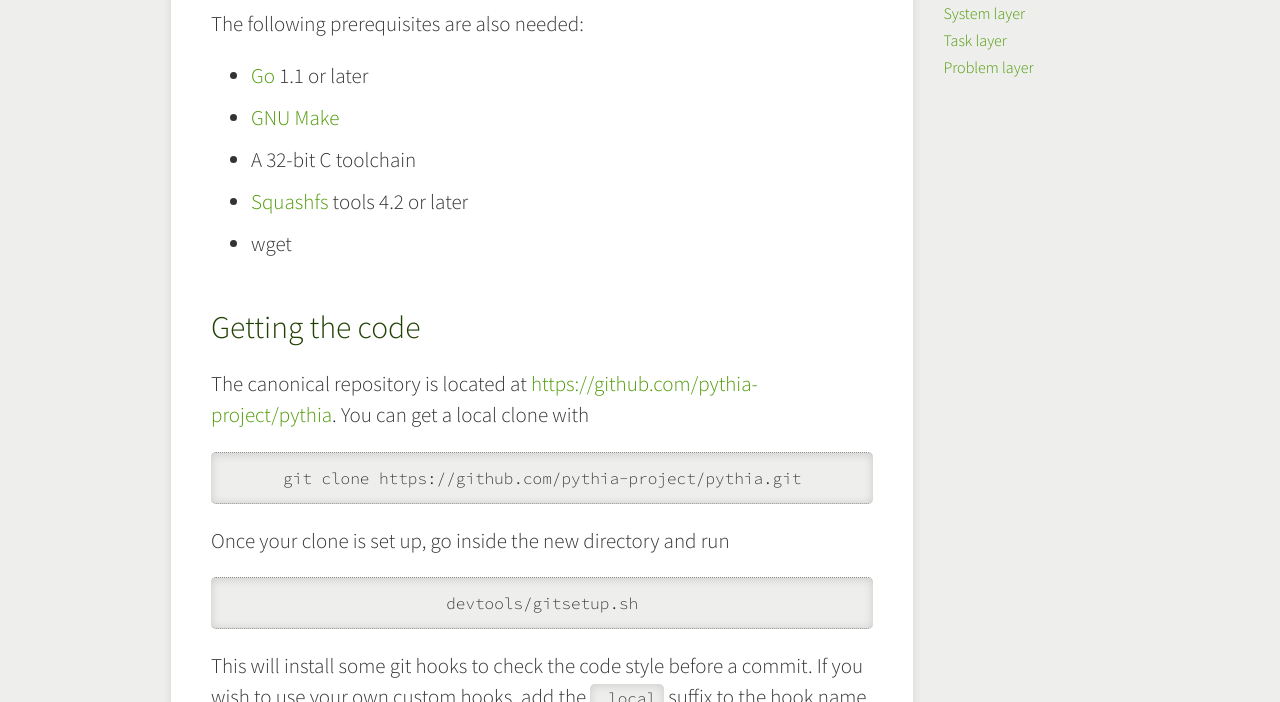
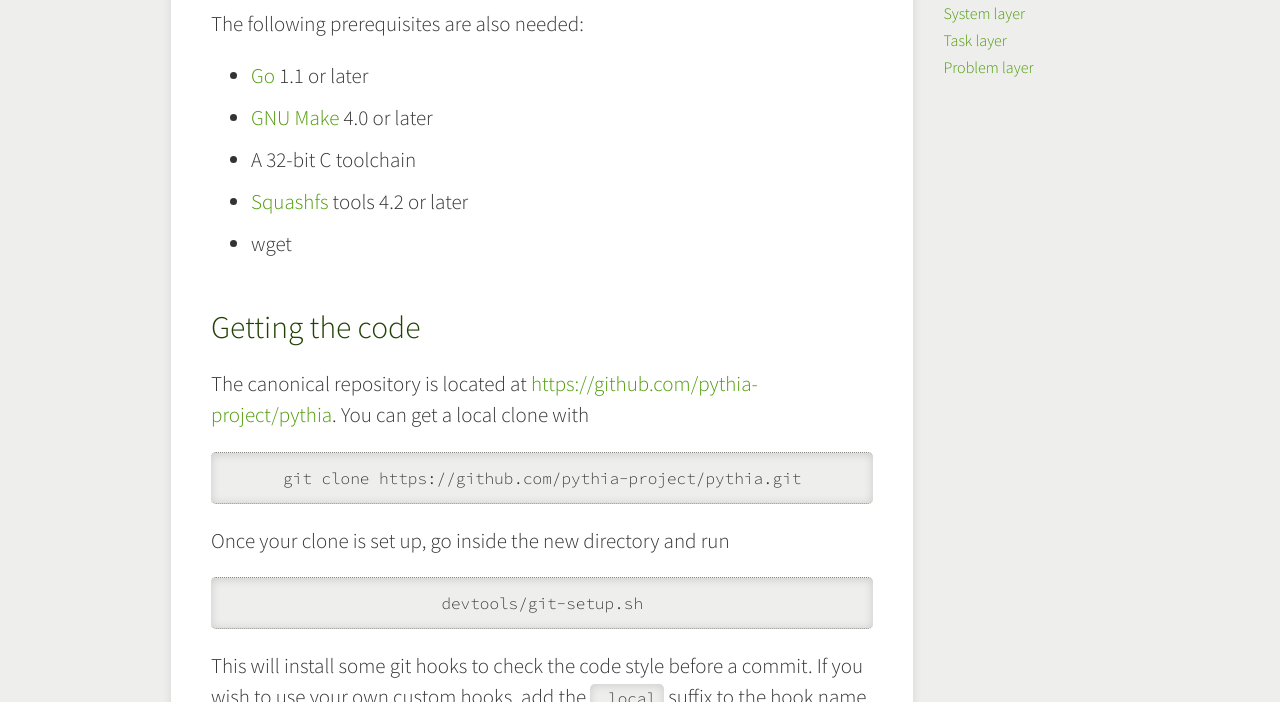
Before and after one commit to pythia-project/pythia-project.github.io, a Jekyll site: the page built from docs/dev/environment.md, in a window 1280 px wide. Shown: the part 392-1094 px from the top of the page. Built offline with Jekyll 4.4.1, drawn with Linux system fonts in a browser that asks for light colours.

Commit message:
Fix development environment page

```diff
--- a/docs/dev/environment.md
+++ b/docs/dev/environment.md
@@ -11,7 +11,7 @@ to run on a Linux kernel too.
 
 The following prerequisites are also needed:
 * [Go][] 1.1 or later
-* [GNU Make][]
+* [GNU Make][] 4.0 or later
 * A 32-bit C toolchain
 * [Squashfs][] tools 4.2 or later
 * wget
@@ -33,7 +33,7 @@ git clone {{ site.repository }}.git
 Once your clone is set up, go inside the new directory and run
 
 {% highlight bash %}
-devtools/gitsetup.sh
+devtools/git-setup.sh
 {% endhighlight %}
 
 This will install some git hooks to check the code style before a commit.
```
